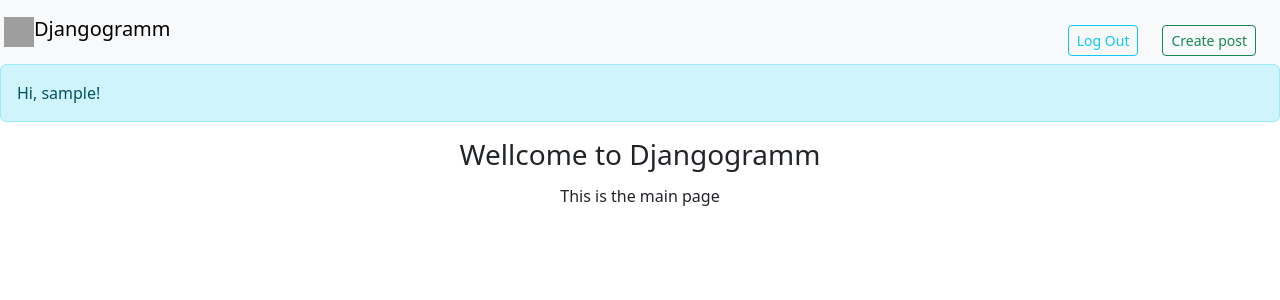
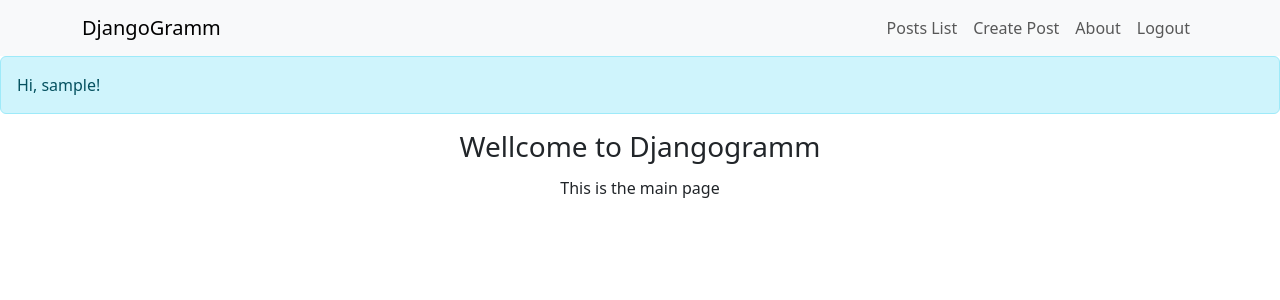
Before and after one commit to olegsedak-education/djgm, a Django app: page /web/ in a window 1280 px wide. Shown: the top 300 px of the page. Run offline with Django 5.2, Linux system fonts and the light colour scheme; the visitor is signed in with stand-in values (Sample User, id 1); some libraries are stand-ins or nearby versions; grey boxes are pictures that could not be loaded.

Commit message:
djangogramm app sync with dev in ide

```diff
--- a/djangogramm/djangogramm/templates/create_post.html
+++ b/djangogramm/djangogramm/templates/create_post.html
@@ -11,6 +11,9 @@
         });
     </script>
     {% endblock %}
+{% block navbar %}
+    {% include 'includes/navbar_default.html' %}
+{% endblock %}
 {% block content %}
       <div class="col-md-6 mx-auto mt-5">
         <h2 class="container mt-5 text-center">Create a new post</h2>
--- a/djangogramm/djangogramm/templates/index.html
+++ b/djangogramm/djangogramm/templates/index.html
@@ -7,33 +7,36 @@
 
 {% block extra_head %}
 
-    <nav class="navbar navbar-light bg-light">
-        <a class="navbar-brand mb-1 m-1 h1 text-center">
-            <img src="{% static 'images/Djangogramm.svg' %}"
-                 width="30" height="30" class="d-inline-block align-top" alt="">Djangogramm</a>
-        <ul class="nav justify-content-end">
-            {% if user.is_authenticated %}
-                <li class="nav-item d-flex align-items-end" >
-                    <form action="{% url 'logout' %}" method="post">
-                        {% csrf_token %}
-                        <button type="submit" class="btn btn-outline-info btn-sm me-4 mt-3 ">Log Out</button>
-                    </form>
-                    <form action="{% url 'create_post' %}">
-                            {% csrf_token %}
-                        <button type="submit" class="btn btn-outline-success btn-sm me-4 mt-3 ">Create post</button>
-                    </form>
-                </li>
-            {% else %}
-                <li class="nav-item">
-                    <a class="nav-item ms btn btn-outline-success btn-sm me-4" href={% url 'login' %}>Login</a>
-                </li>
-                <li class="nav-item">
-                    <a class="nav-item ms btn btn-outline-success btn-sm me-4" href={% url 'register' %}>Register</a>
-                </li>
-            {% endif %}
-        </ul>
-    </nav>
 
+        {% include 'includes/navbar_home.html' %}
+
+{#    <nav class="navbar navbar-light bg-light">#}
+{#        <a class="navbar-brand mb-1 m-1 h1 text-center">#}
+{#            <img src="{% static 'images/Djangogramm.svg' %}" #}
+{#                 width="30" height="30" class="d-inline-block align-top" alt="">Djangogramm</a>#}
+{#        <ul class="nav justify-content-end">#}
+{#            {% if user.is_authenticated %}#}
+{#                <li class="nav-item d-flex align-items-end" >#}
+{#                    <form action="{% url 'logout' %}" method="post">#}
+{#                        {% csrf_token %}#}
+{#                        <button type="submit" class="btn btn-outline-info btn-sm me-4 mt-3 ">Log Out</button>#}
+{#                    </form>#}
+{#                    <form action="{% url 'create_post' %}">#}
+{#                            {% csrf_token %}#}
+{#                        <button type="submit" class="btn btn-outline-success btn-sm me-4 mt-3 ">Create post</button>#}
+{#                    </form>#}
+{#                </li>#}
+{#            {% else %}#}
+{#                <li class="nav-item">#}
+{#                    <a class="nav-item ms btn btn-outline-success btn-sm me-4" href={% url 'login' %}>Login</a>#}
+{#                </li>#}
+{#                <li class="nav-item">#}
+{#                    <a class="nav-item ms btn btn-outline-success btn-sm me-4" href={% url 'register' %}>Register</a>#}
+{#                </li>#}
+{#            {% endif %}#}
+{#        </ul>#}
+{#    </nav>#}
+{#    #}
 {% endblock %}
 
 {% block body %}
--- a/djangogramm/web/urls.py
+++ b/djangogramm/web/urls.py
@@ -33,12 +33,7 @@ urlpatterns = [
          include([
              path("", views.users_list, name="users_list"),
              path("<int:user_id>/",
-                  include([
-                      path("",views.user_profile, name="user_profile"),
-                      path("follow/", views.follow_user, name="follow_user"),
-                      path("unfollow/", views.unfollow_user, name="unfollow_user"),
-                  ])
-            ),
+                  include(defined_user_urls)),
              ])
          ),
     path("posts/",
@@ -46,15 +41,10 @@ urlpatterns = [
              path("", views.posts_list, name="posts_list"),
              path("create/", views.create_post, name="create_post"),
              path("<int:post_id>/",
-                  include([
-                      path("", views.post_detail, name="post_detail"),
-                      path("like/", views.like_post, name="like_post"),
-                      path("unlike/", views.unlike_post, name="unlike_post"),
-                      path("dislike/", views.dislike_post, name="dislike_post"),
-                      path("undislike/", views.undislike_post, name="undislike_post")
-                  ]),
-              ),
+                  include(defined_post_urls),
+                  ),
          ]),
     ),
     path("feed/", views.feed, name="feed"),
+    path("about/", views.about, name="about"),
 ]
```
